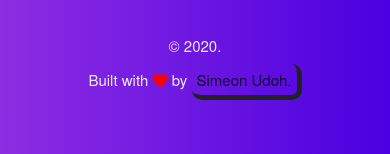
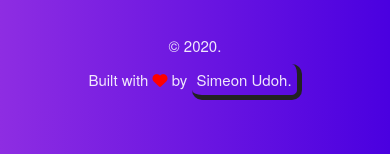
Before and after one commit to 0xSimeon/book-store, a plain HTML site: page index.html in a window 390 px wide. Shown: the part 515-669 px from the top of the page. Drawn offline with nearby package versions, Linux system fonts and the light colour scheme.

Commit message:
:lipstick: light color for links on mobile

```diff
--- a/style.css
+++ b/style.css
@@ -89,3 +89,9 @@ footer a {
 .error {
 	background: red;
 }
+
+@media only screen and (max-width: 31em) {
+    footer a {
+        color: rgba(255, 255, 255, .9);
+    }
+}
```
